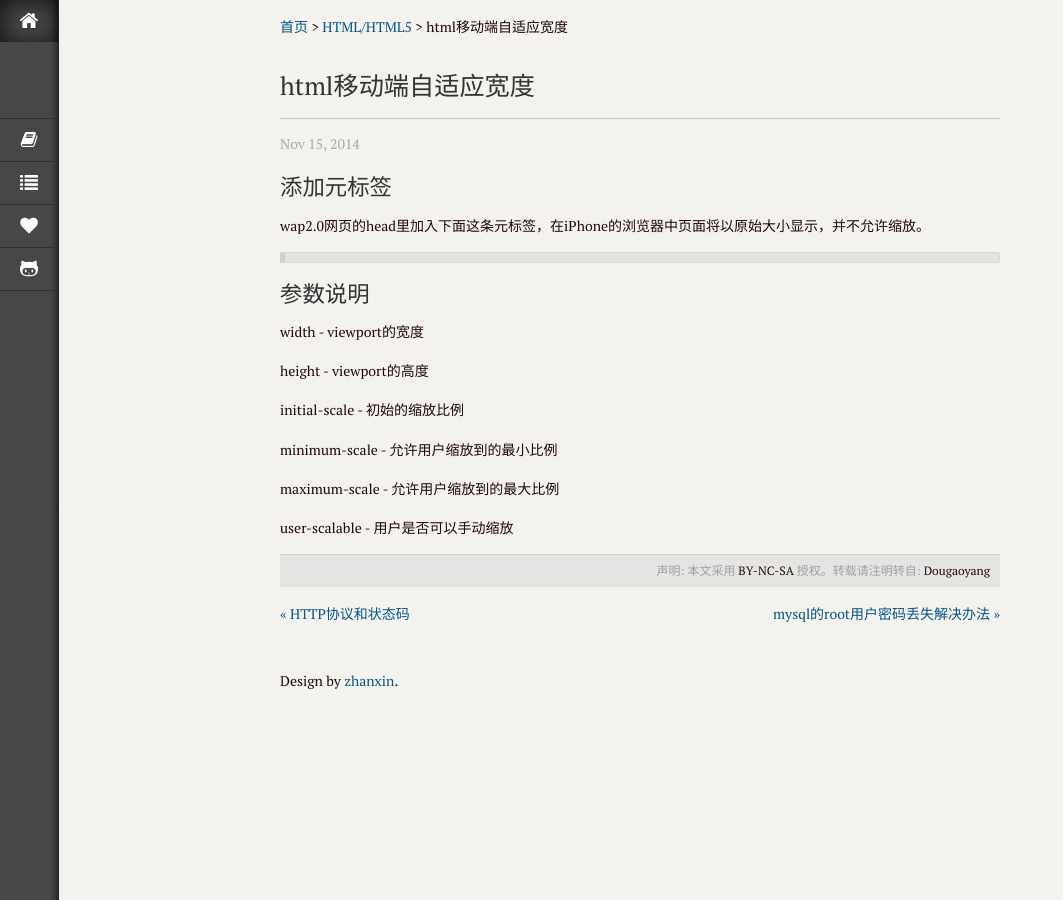
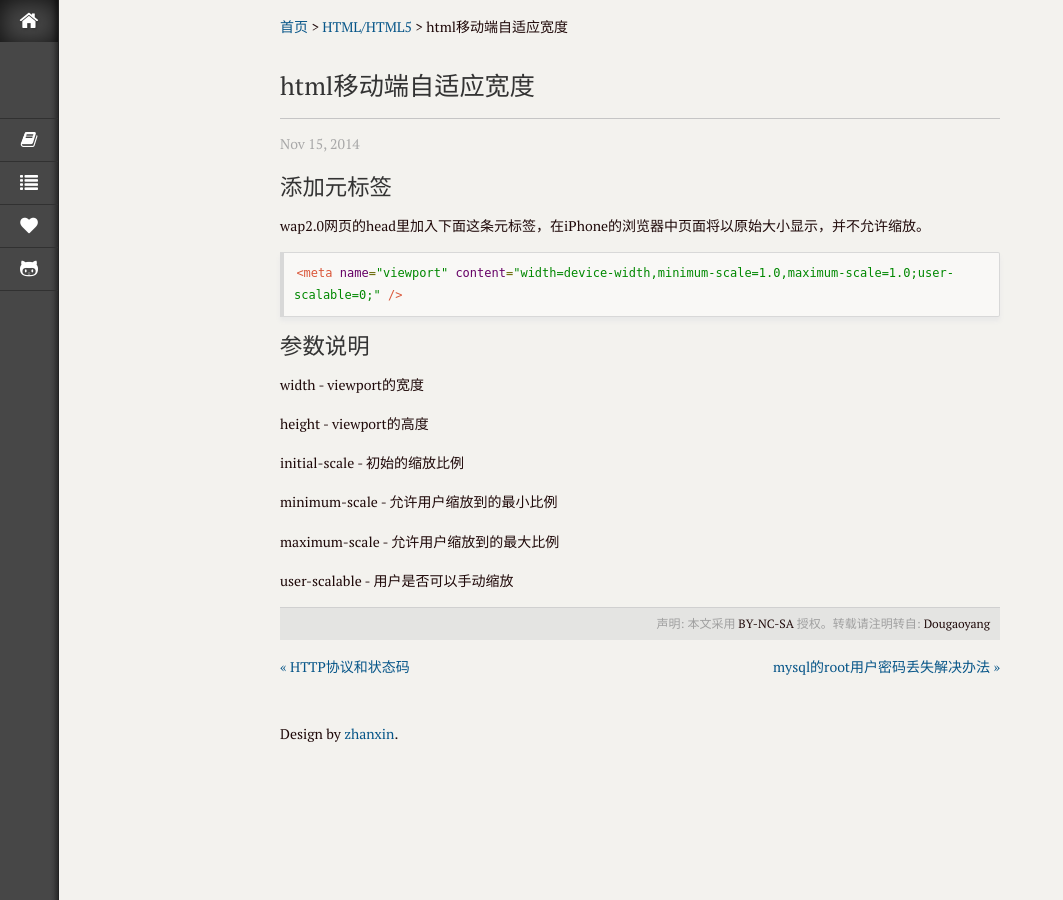
Before and after one commit to GitHubCuCu/dougaoyang.github.io, a Jekyll site: the page built from _posts/html/2014-11-15-html-viewpoint-scale.md, in a window 1280 px wide. Shown: the whole page, without its empty margins (0-1063 px from the left). Built offline with Jekyll 4.4.1, drawn with Linux system fonts in a browser that asks for light colours; Markdown is read by kramdown in place of the engine named in the settings.

Commit message:
update post

```diff
--- a/_posts/html/2014-11-15-html-viewpoint-scale.md
+++ b/_posts/html/2014-11-15-html-viewpoint-scale.md
@@ -9,7 +9,7 @@
 ##添加元标签
 wap2.0网页的head里加入下面这条元标签，在iPhone的浏览器中页面将以原始大小显示，并不允许缩放。
 
-> <meta name="viewport" content="width=device-width,minimum-scale=1.0,maximum-scale=1.0;user-scalable=0;" />
+    <meta name="viewport" content="width=device-width,minimum-scale=1.0,maximum-scale=1.0;user-scalable=0;" />
 
 ##参数说明
 
```
